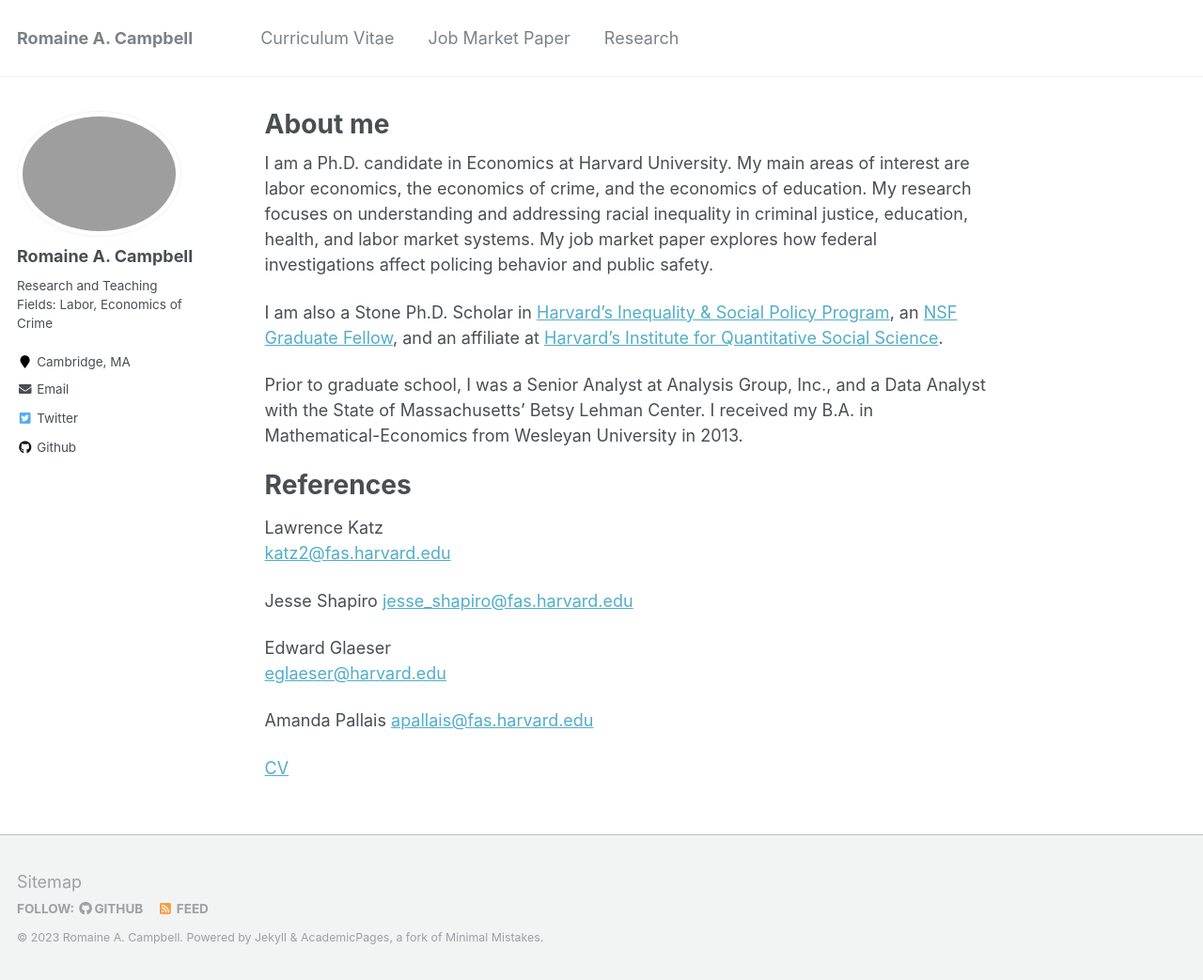
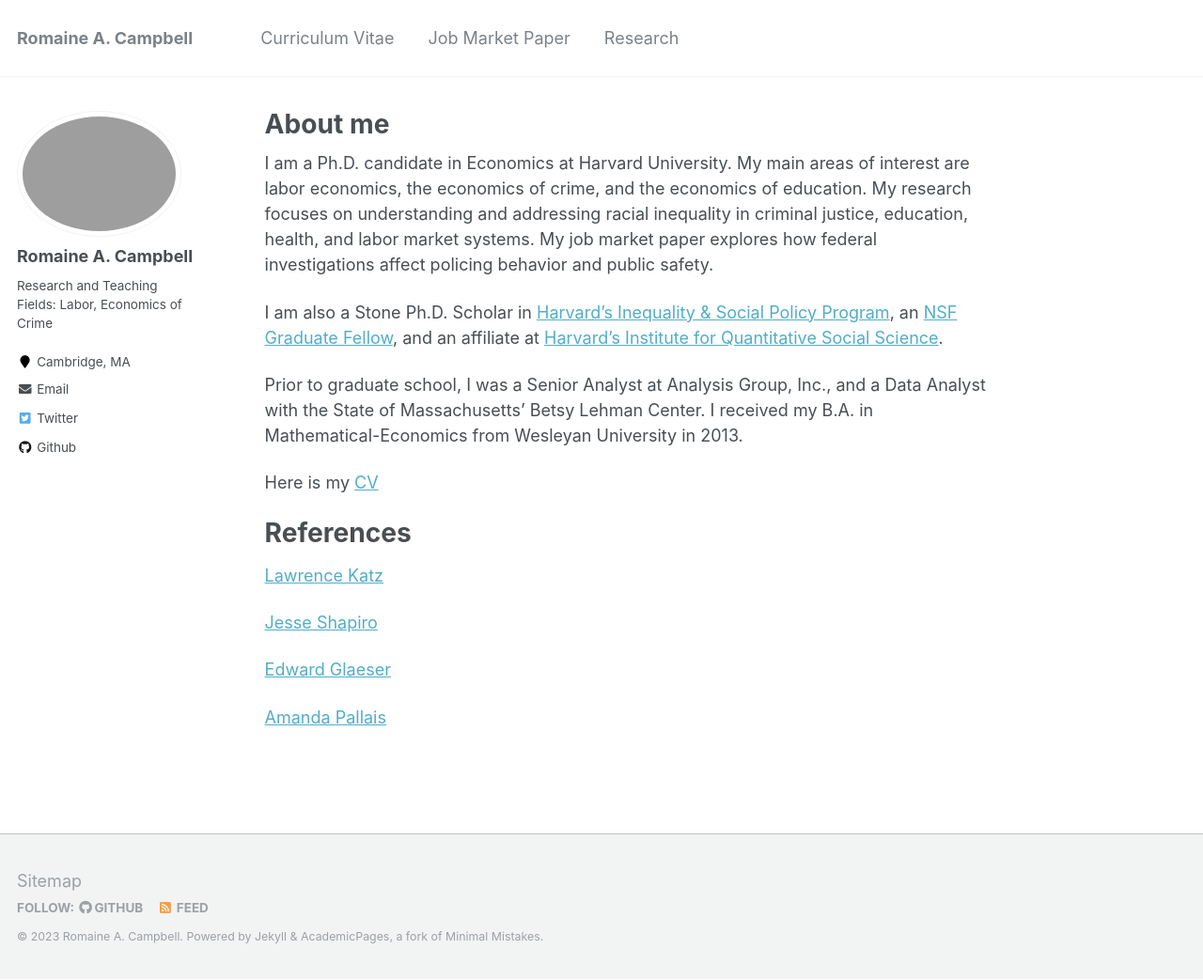
Before and after one commit to romainecampbell/romainecampbell.github.io, a Jekyll site: the page built from _pages/about.md, in a window 1280 px wide and 1043 px high. Shown: the whole window at 94% size. Built offline with Jekyll 4.4.1, drawn with Linux system fonts in a browser that asks for light colours.

Commit message:
Update about.md

```diff
--- a/_pages/about.md
+++ b/_pages/about.md
@@ -14,23 +14,15 @@
 
 Prior to graduate school, I was a Senior Analyst at Analysis Group, Inc., and a Data Analyst with the State of Massachusetts' Betsy Lehman Center. I received my B.A. in Mathematical-Economics from Wesleyan University in 2013.
 
+Here is my [CV](https://romainecampbell.github.io/files/Campbell2023_AcademicCV.pdf)
+
 References
 ======
 
-Lawrence Katz
-[katz2@fas.harvard.edu](katz2@fas.harvard.edu)
+[Lawrence Katz](katz2@fas.harvard.edu)
 
+[Jesse Shapiro](jesse_shapiro@fas.harvard.edu)
 
-Jesse Shapiro
-[jesse_shapiro@fas.harvard.edu](jesse_shapiro@fas.harvard.edu)
+[Edward Glaeser](eglaeser@harvard.edu)
 
-
-Edward Glaeser
-[eglaeser@harvard.edu](eglaeser@harvard.edu)
-
-
-Amanda Pallais
-[apallais@fas.harvard.edu](apallais@fas.harvard.edu)
-
-
-[CV](https://romainecampbell.github.io/files/Campbell2023_AcademicCV.pdf)
+[Amanda Pallais](apallais@fas.harvard.edu)
```
